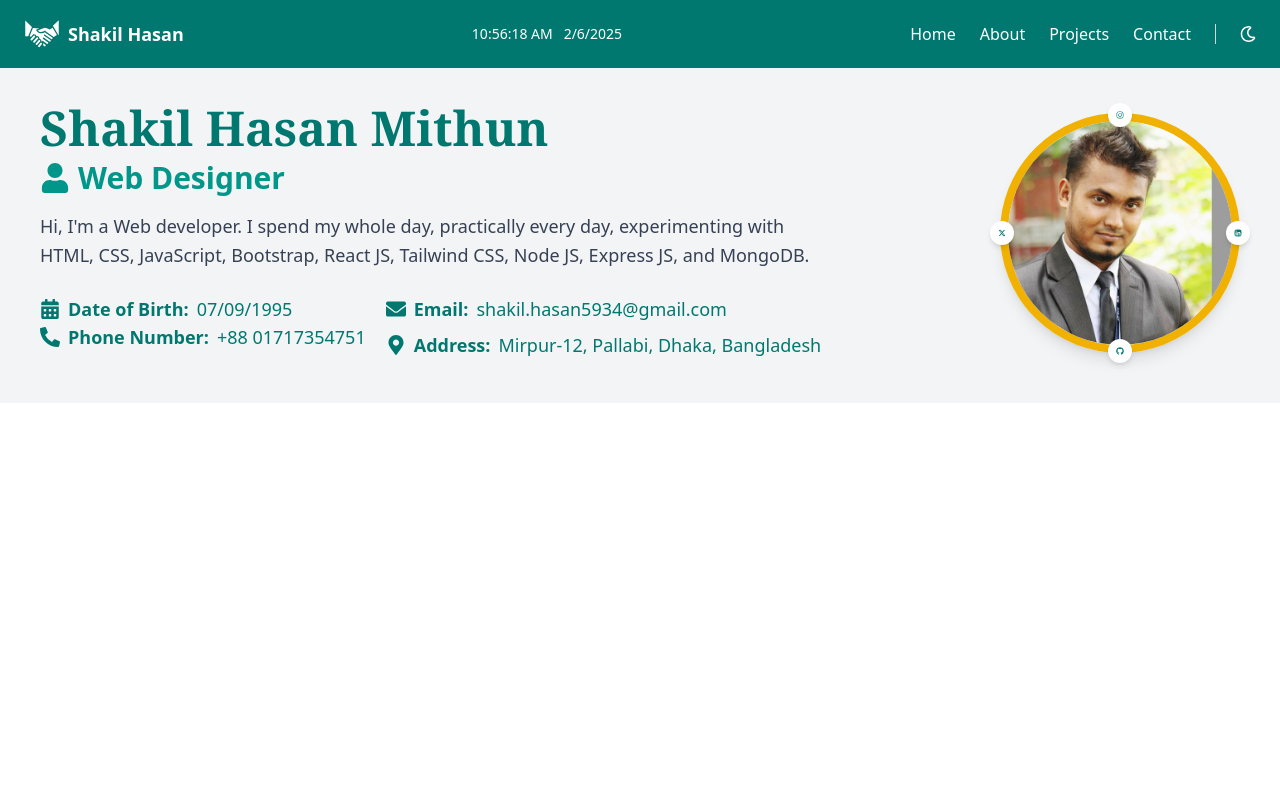
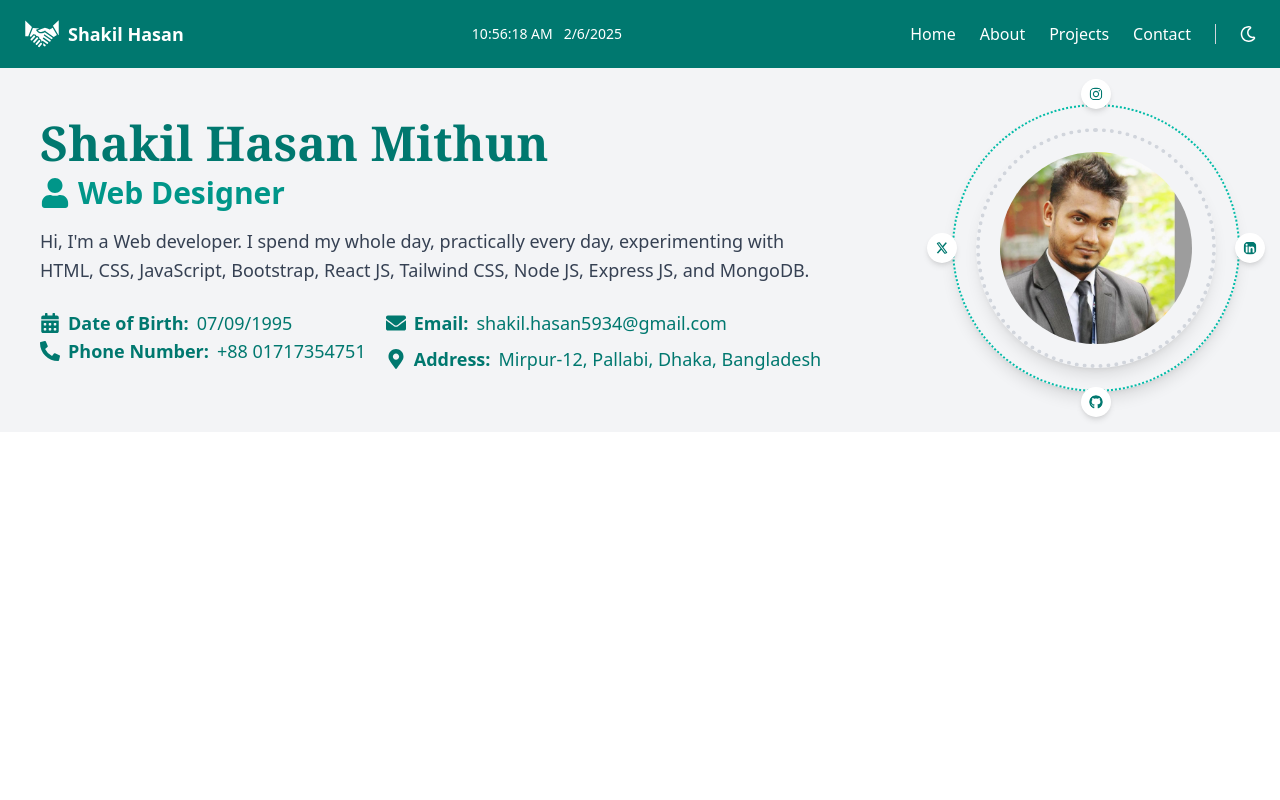
Before and after one commit to Shakil000/Portfolio_Shakil_Hasan, a React (Vite) app: page /about in a window 1280 px wide. Shown: the top 800 px of the page. Built offline with nearby package versions, Linux system fonts and the light colour scheme.

Commit message:
image border done

```diff
--- a/src/components/Pages/About/About.jsx
+++ b/src/components/Pages/About/About.jsx
@@ -56,28 +56,44 @@ const About = () => {
 
      {/* Right Side - Profile Image */}
 <div className="relative mt-10 md:mt-0">
-        <div className="relative w-48 h-48 md:w-60 md:h-60 mx-auto rounded-full border-8 border-yellow-500 overflow-hidden shadow-lg">
+  {/* Outer Circle */}
+  <div className="relative w-64 h-64 md:w-72 md:h-72 mx-auto rounded-full border-2 border-dotted border-teal-500 overflow-hidden shadow-lg p-5 flex items-center justify-center">
+
+    {/* Inner Circle */}
+    <div className="relative w-52 h-52 md:w-60 md:h-60 mx-auto rounded-full border-4 border-dotted border-gray-300 overflow-hidden shadow-lg p-5 flex items-center justify-center">
+
+      {/* Profile Image */}
       <img
         src="/src/assets/WhatsApp Image 2025-01-09 at 11.48.21_bc3456b8.jpg"
         alt="Profile"
-            className="w-full h-full object-cover"
+        className="w-full h-full object-cover rounded-full"
       />
+
+    </div>
   </div>
 
   {/* Circular Icons */}
-        <div className="absolute top-[-10px] left-[50%] transform -translate-x-1/2">
-          <FaInstagram className="bg-white p-2 text-teal-700 text-2xl rounded-full shadow-md" />
+  {/* Top Center (Instagram) */}
+  <div className="absolute top-[-25px] left-[50%] transform -translate-x-1/2">
+    <FaInstagram className="bg-white p-2 text-teal-700 text-3xl rounded-full shadow-md" />
   </div>
-        <div className="absolute bottom-[-10px] left-[50%] transform -translate-x-1/2">
-          <FaGithub className="bg-white p-2 text-teal-700 text-2xl rounded-full shadow-md" />
+
+  {/* Bottom Center (GitHub) */}
+  <div className="absolute bottom-[-25px] left-[50%] transform -translate-x-1/2">
+    <FaGithub className="bg-white p-2 text-teal-700 text-3xl rounded-full shadow-md" />
   </div>
-        <div className="absolute left-[-10px] top-[50%] transform -translate-y-1/2">
-          <FaXTwitter className="bg-white p-2 text-teal-700 text-2xl rounded-full shadow-md" />
+
+  {/* Left Center (Twitter/X) */}
+  <div className="absolute left-[-25px] top-[50%] transform -translate-y-1/2">
+    <FaXTwitter className="bg-white p-2 text-teal-700 text-3xl rounded-full shadow-md" />
   </div>
-        <div className="absolute right-[-10px] top-[50%] transform -translate-y-1/2">
-          <FaLinkedin className="bg-white p-2 text-teal-700 text-2xl rounded-full shadow-md" />
+
+  {/* Right Center (LinkedIn) */}
+  <div className="absolute right-[-25px] top-[50%] transform -translate-y-1/2">
+    <FaLinkedin className="bg-white p-2 text-teal-700 text-3xl rounded-full shadow-md" />
   </div>
 </div>
+
     </section>
         </div>
     );
```
Lines whose indentation alone changed are shown as unchanged.
